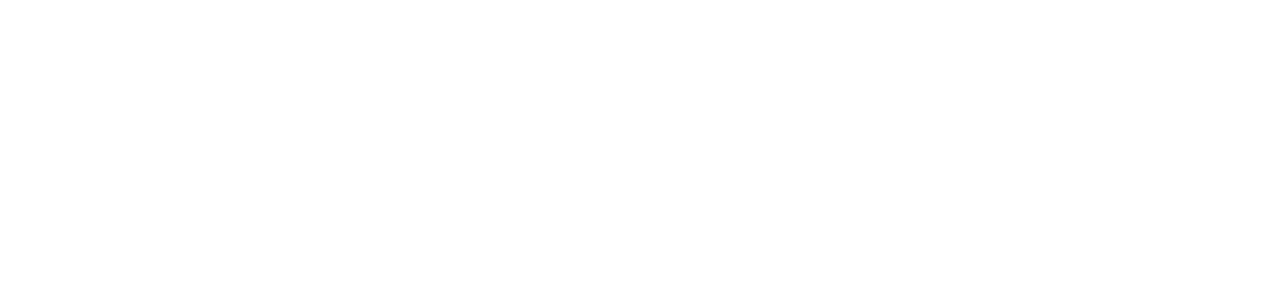
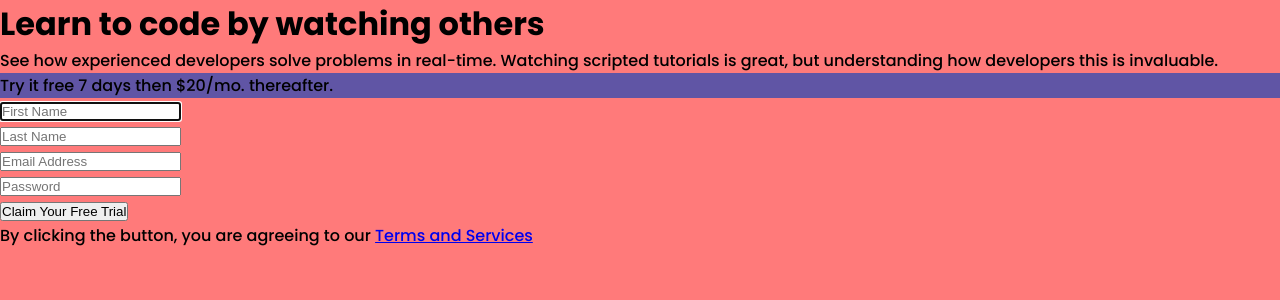
Before and after one commit to FatherMonkey916/sign-up-form-intro-component, a React (Create React App) app: page / in a window 1280 px wide. Shown: the top 300 px of the page. Built offline with nearby package versions, Linux system fonts and the light colour scheme.

Commit message:
Install react-hook-form and impliment basic validations

```diff
--- a/package.json
+++ b/package.json
@@ -12,6 +12,7 @@
     "@types/react-dom": "^17.0.0",
     "react": "^17.0.2",
     "react-dom": "^17.0.2",
+    "react-hook-form": "^7.19.2",
     "react-scripts": "4.0.3",
     "typescript": "^4.1.2",
     "web-vitals": "^1.0.1"
--- a/src/App.css
+++ b/src/App.css
@@ -1,2 +1,12 @@
+/*
+  Layout:
+  - Mobile: 375px
+  - Desktop: 1440px
+*/
+
 .App {
 }
+
+.App-blue-box {
+  background-color: var(--color-accent-blue);
+}
--- a/src/App.tsx
+++ b/src/App.tsx
@@ -1,8 +1,25 @@
 import React from "react";
+import Form from "./Form";
 import "./App.css";
 
 function App() {
-  return <div className="App"></div>;
+  return (
+    <div className="App">
+      <h1>Learn to code by watching others</h1>
+
+      <p>
+        See how experienced developers solve problems in real-time. Watching
+        scripted tutorials is great, but understanding how developers this is
+        invaluable.
+      </p>
+
+      <div className="App-blue-box">
+        <p>Try it free 7 days then $20/mo. thereafter.</p>
+      </div>
+
+      <Form />
+    </div>
+  );
 }
 
 export default App;
--- /dev/null
+++ b/src/Form.css
@@ -0,0 +1,3 @@
+.isHidden {
+  visibility: hidden;
+}
--- /dev/null
+++ b/src/Form.tsx
@@ -0,0 +1,80 @@
+import { useForm } from "react-hook-form";
+import "./Form.css";
+
+type UserInfo = {
+  firstName: string;
+  lastName: string;
+  email: string;
+  password: string;
+};
+
+export default function Form() {
+  const {
+    register,
+    handleSubmit,
+    watch,
+    formState: { errors },
+  } = useForm<UserInfo>();
+  const onSubmit = (data: UserInfo) => {
+    console.log("data", data);
+  };
+
+  return (
+    <div className="Form">
+      <form onSubmit={handleSubmit(onSubmit)}>
+        <div className="field">
+          <input
+            type="text"
+            id="firstName"
+            placeholder="First Name"
+            {...register("firstName", { required: true })}
+            autoFocus
+          />
+          {errors.firstName && <p>First Name cannot be empty</p>}
+        </div>
+
+        <div className="field">
+          <input
+            type="text"
+            id="lastName"
+            placeholder="Last Name"
+            {...register("lastName", { required: true })}
+          />
+          {errors.lastName && <p>Last Name cannot be empty</p>}
+        </div>
+
+        <div className="field">
+          <input
+            type="email"
+            id="email"
+            placeholder="Email Address"
+            {...register("email", {
+              required: true,
+              pattern: /[^@ \t\r\n]+@[^@ \t\r\n]+\.[^@ \t\r\n]+/,
+            })}
+          />
+          {errors?.email?.type == "required" && <p>Email cannot be empty</p>}
+          {errors?.email?.type == "pattern" && (
+            <p>Looks like this is not an email</p>
+          )}
+        </div>
+
+        <div className="field">
+          <input
+            type="password"
+            id="pwd"
+            placeholder="Password"
+            {...register("password", { required: true })}
+          />
+          {errors.password && <p>Password cannot be empty</p>}
+        </div>
+
+        <button type="submit">Claim Your Free Trial</button>
+      </form>
+      <p>
+        By clicking the button, you are agreeing to our{" "}
+        <a href="#">Terms and Services</a>
+      </p>
+    </div>
+  );
+}
--- a/src/index.css
+++ b/src/index.css
@@ -11,12 +11,16 @@
 *::before,
 *::after {
   box-sizing: border-box;
+  margin: 0;
+  padding: 0;
 }
 
 html {
   font-family: "Poppins", sans-serif;
   font-size: 16px;
+}
 
-  margin: 0;
-  padding: 0;
+body {
+  background-color: var(--color-primary-red);
+  height: 100vh;
 }
```
Also changed, not shown: 2 other files (tests, documents, lock files or other folders).
